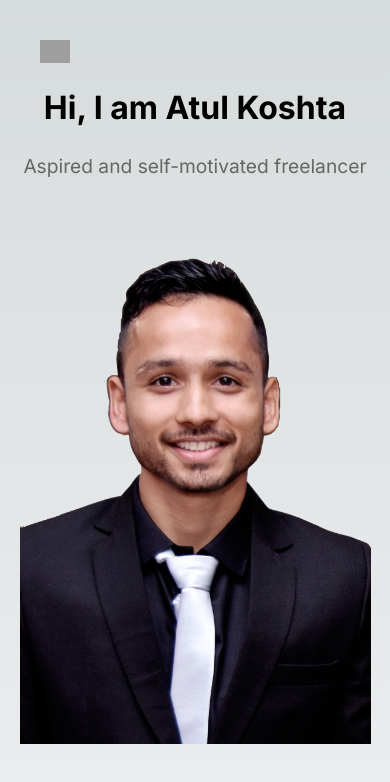
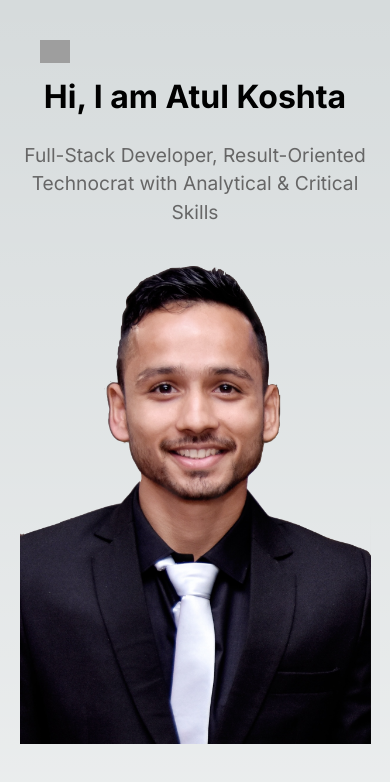
Before and after one commit to atu1koshta/portfolio, a Next.js app in the folder fe/: page / in a window 390 px wide. Shown: the top 782 px of the page. Built offline with nearby package versions, Linux system fonts and the light colour scheme; grey boxes are pictures that could not be loaded.

Commit message:
Change intro description

```diff
--- a/fe/src/components/Home.tsx
+++ b/fe/src/components/Home.tsx
@@ -44,7 +44,7 @@ const Home: React.FC = () => {
         <div className={styles.introContent}>
           <h1 className={styles.title}>Hi, I am Atul Koshta</h1>
           <p className={styles.description}>
-            Aspired and self-motivated freelancer
+          Full-Stack Developer, Result-Oriented Technocrat with Analytical & Critical Skills
           </p>
         </div>
       </div>
--- a/fe/src/styles/Home.module.css
+++ b/fe/src/styles/Home.module.css
@@ -75,6 +75,7 @@
   }
 
   .introContainer {
+    margin-top: 20px;
     justify-content: center; /* Center horizontally */
   }
 
```
